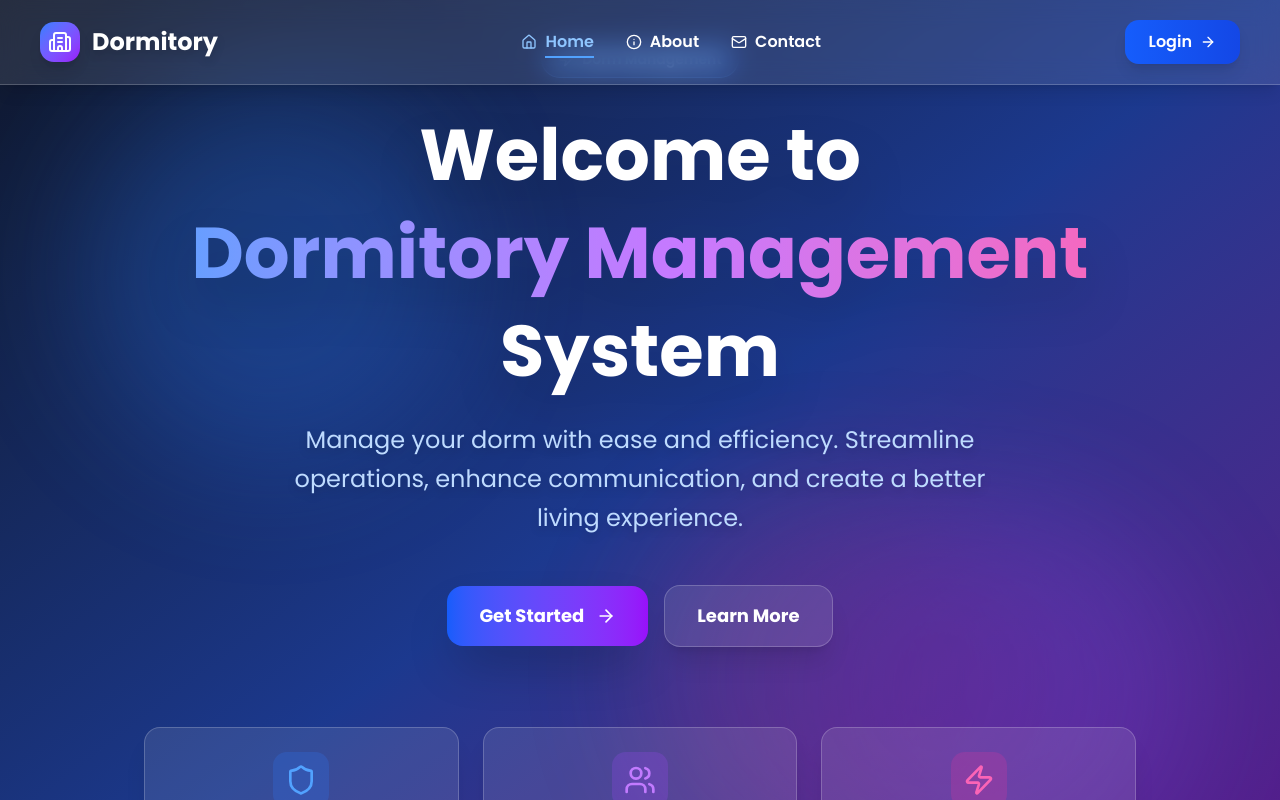
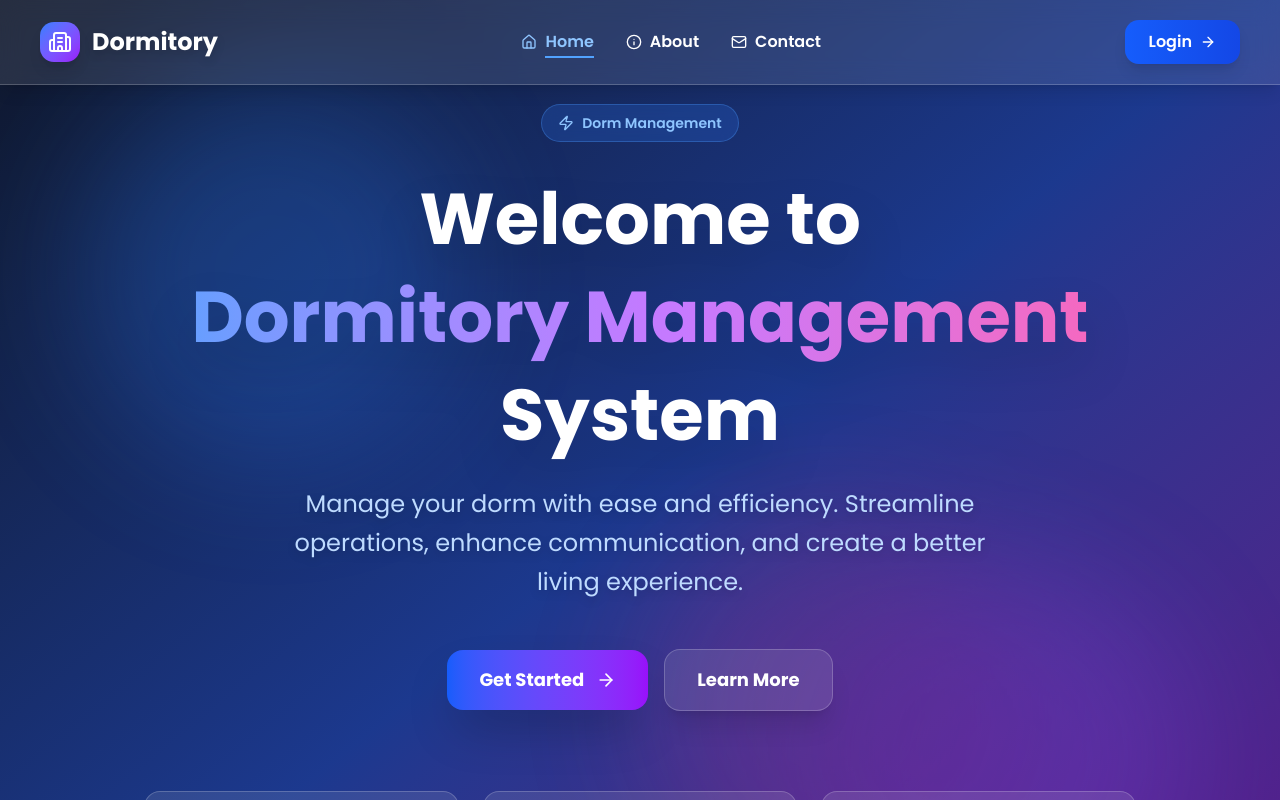
Before and after one commit to erzhadqt/System-Integration-Dormitory-Management-System, a React (Vite) app in the folder Frontend/: page / in a window 1280 px wide. Shown: the top 800 px of the page. Built offline with nearby package versions, Linux system fonts and the light colour scheme.

Commit message:
landing page - span

```diff
--- a/Frontend/src/pages/LandingPages/LandingPage.jsx
+++ b/Frontend/src/pages/LandingPages/LandingPage.jsx
@@ -29,7 +29,7 @@ const LandingPage = () => {
         <div className="max-w-5xl mx-auto text-center">
 
           {/* Badge */}
-          <div className="inline-flex items-center gap-2 px-3 sm:px-4 py-1.5 sm:py-2 bg-blue-500/20 backdrop-blur-sm border border-blue-400/30 rounded-full text-blue-300 text-xs sm:text-sm font-semibold mb-6 sm:mb-8 animate-fade-in">
+          <div className="mt-16 inline-flex items-center gap-2 px-3 sm:px-4 py-1.5 sm:py-2 bg-blue-500/20 backdrop-blur-sm border border-blue-400/30 rounded-full text-blue-300 text-xs sm:text-sm font-semibold mb-6 sm:mb-8 animate-fade-in">
             <Zap className="w-3 h-3 sm:w-4 sm:h-4" />
             <span className="hidden xs:inline">Modern Dorm Management Solution</span>
             <span className="xs:hidden">Dorm Management</span>
```
